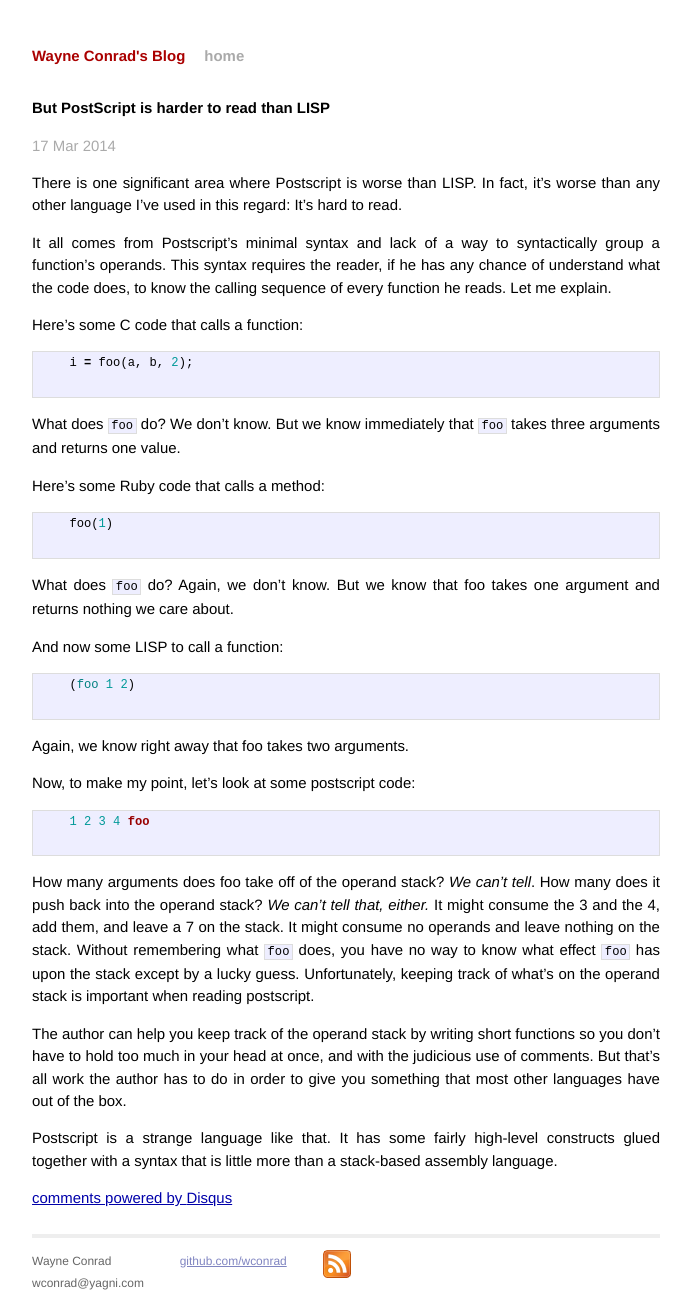
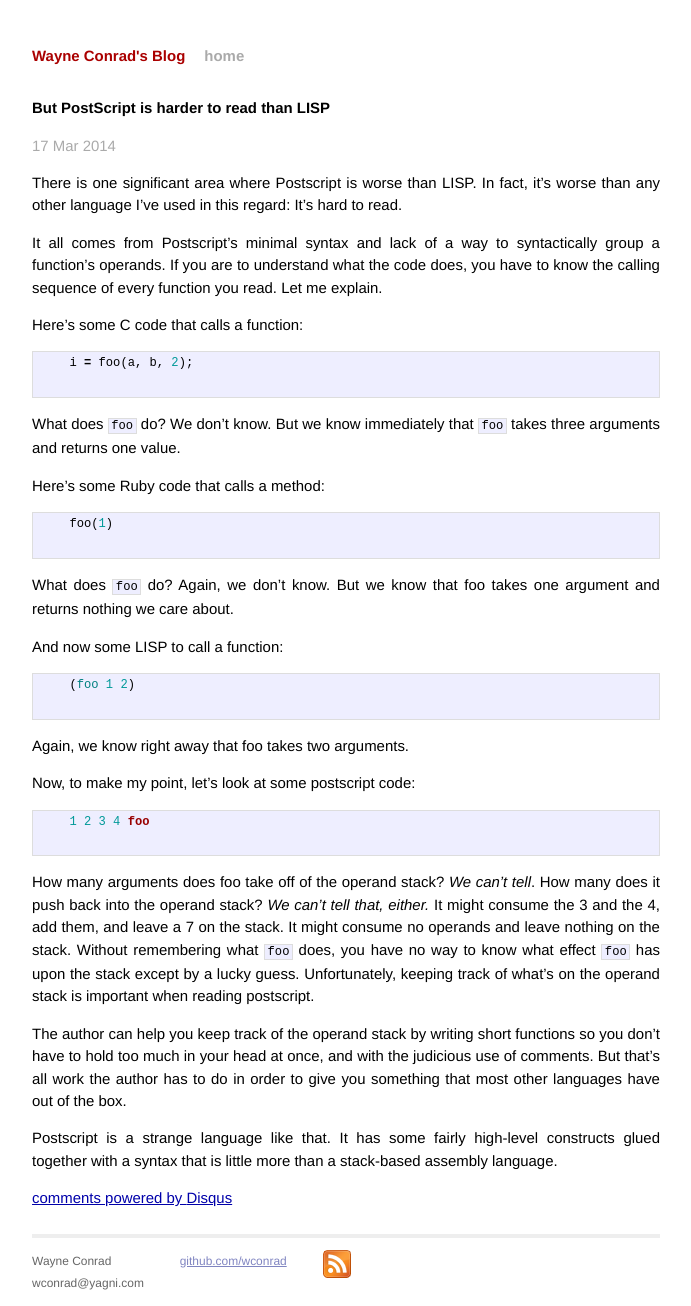
Before and after one commit to wconrad/wconrad.github.io, a Jekyll site: the page built from _posts/2014-03-17-postscript-is-hard-to-read.markdown, in a window 1280 px wide. Shown: the whole page, without its empty margins (294-985 px from the left). Built offline with Jekyll 4.4.1, drawn with Linux system fonts in a browser that asks for light colours; Markdown is read by kramdown in place of the engine named in the settings; comment, search, counter and statistics services are not loaded.

Commit message:
Fix grammar

```diff
--- a/_posts/2014-03-17-postscript-is-hard-to-read.markdown
+++ b/_posts/2014-03-17-postscript-is-hard-to-read.markdown
@@ -10,9 +10,9 @@ fact, it's worse than any other language I've used in this regard:
 It's hard to read.
 
 It all comes from Postscript's minimal syntax and lack of a way to
-syntactically group a function's operands.  This syntax requires the
-reader, if he has any chance of understand what the code does, to know
-the calling sequence of every function he reads.  Let me explain.
+syntactically group a function's operands.  If you are to understand
+what the code does, you have to know the calling sequence of every
+function you read.  Let me explain.
 
 Here's some C code that calls a function:
 
```
